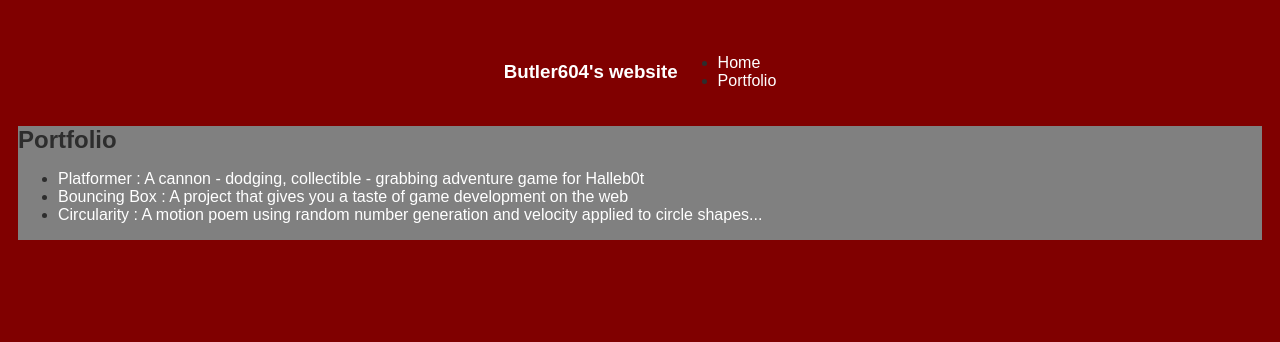
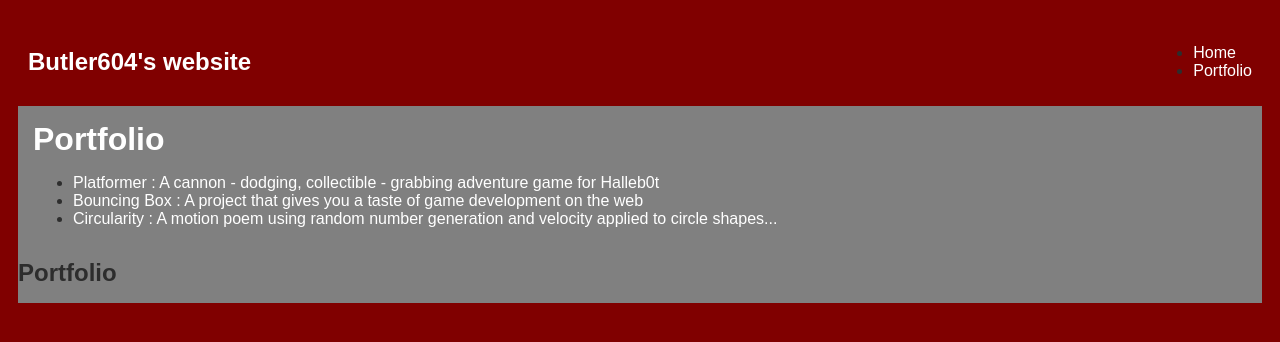
Before and after one commit to Butler604/Butler604.github.io, a plain HTML site: page portfolio.html in a window 1280 px wide. Drawn offline with Linux system fonts and the light colour scheme.

Commit message:
add porportfolio.html file

```diff
--- a/portfolio.html
+++ b/portfolio.html
@@ -10,7 +10,7 @@
 
 
 <div>
-<nav><nav>
+<nav>
     <h1>Butler604's website</h1>
     <ul>
         <li>
@@ -21,7 +21,17 @@
         </li>
     </ul>
 </nav>
-</nav>
+<main>
+  <div class="content">
+      <h1>Portfolio</h1>
+      <ul id="portfolio">
+        <li><a href="projects/platformer/">Platformer : A cannon - dodging, collectible - grabbing adventure game for Halleb0t</a></li>
+        <li><a href="projects/bouncing-box/">Bouncing Box : A project that gives you a taste of game development on the web </a></li>
+        <li><a href="projects/circularity/">Circularity : A motion poem using random number generation and velocity applied to circle shapes...</a></li>
+      </ul>
+  </div>
+</main>
+
 <main>
    <!-- Sidebar section -->
    <div>
@@ -38,9 +48,6 @@
    <div>
        <h3></h3>
        <ul>
-        <li><a href="projects/platformer/">Platformer : A cannon - dodging, collectible - grabbing adventure game for Halleb0t</a></li>
-        <li><a href="projects/bouncing-box/">Bouncing Box : A project that gives you a taste of game development on the web </a></li>
-        <li><a href="projects/circularity/">Circularity : A motion poem using random number generation and velocity applied to circle shapes...</a></li>
        </ul>
    </div>
 </div>
--- a/projects/platformer/platformer.js
+++ b/projects/platformer/platformer.js
@@ -45,7 +45,7 @@ $(function () {
     createPlatform(0, 600, 250, 250);
     createPlatform(200, 700, 250, 100);
     createPlatform(900, 400, 200, 20);
-    createCollectable("Cam", 800, 300);
+    //createCollectable("Cam", 800, 300);
 
 
 
```
